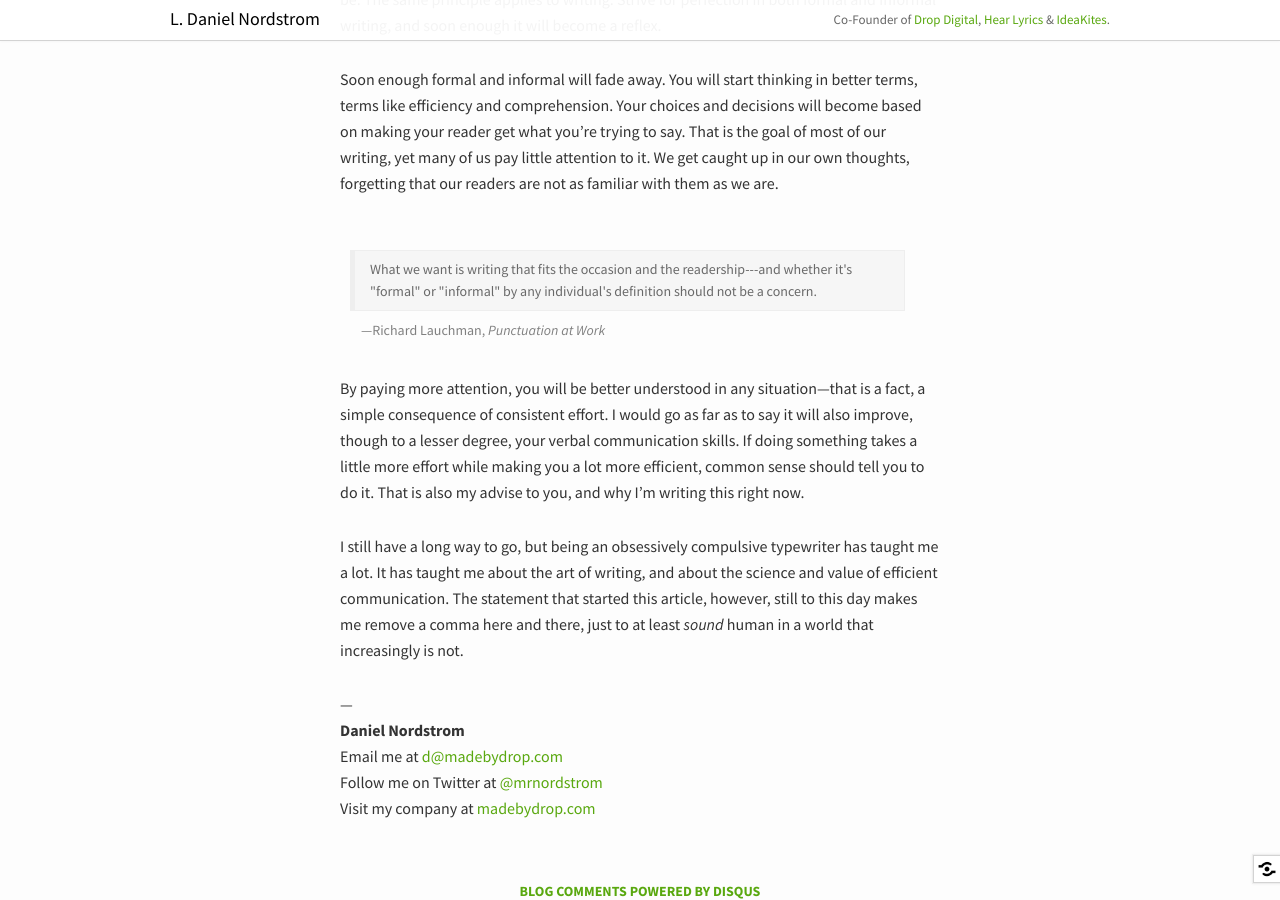
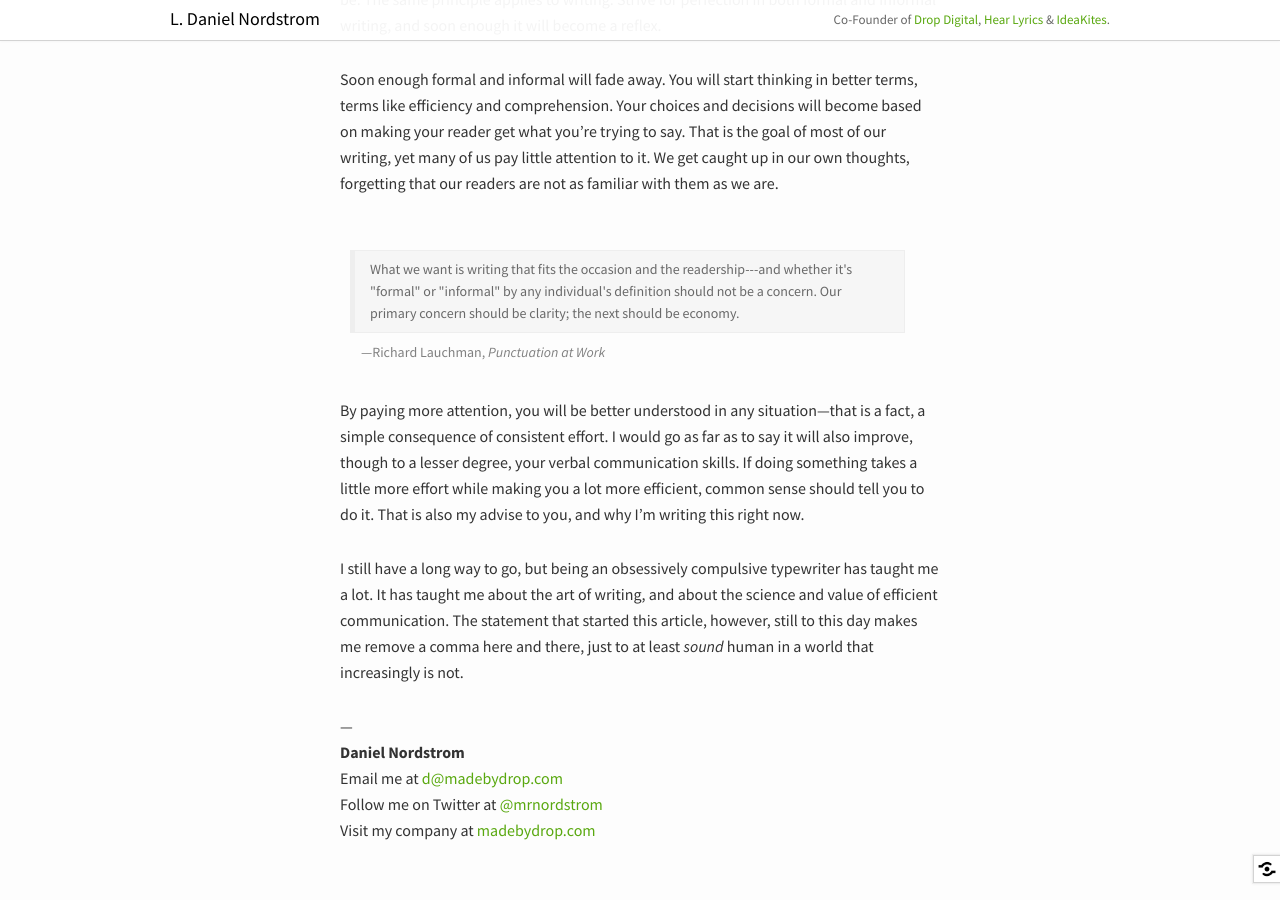
Before and after one commit to dnordstrom/mrnordstrom.com, a Jekyll site: the page built from _posts/2013-01-13-the-value-of-being-a-human-typewriter.markdown, in a window 1280 px wide and 900 px high, scrolled down 708 px. Built offline with Jekyll 4.4.1, drawn with Linux system fonts in a browser that asks for light colours; nearby versions of some CDN libraries; Markdown is read by kramdown in place of the engine named in the settings; comment, search, counter and statistics services are not loaded.

```diff
--- a/_posts/2013-01-13-the-value-of-being-a-human-typewriter.markdown
+++ b/_posts/2013-01-13-the-value-of-being-a-human-typewriter.markdown
@@ -15,7 +15,7 @@
 Soon enough formal and informal will fade away. You will start thinking in better terms, terms like efficiency and comprehension. Your choices and decisions will become based on making your reader get what you're trying to say. That is the goal of most of our writing, yet many of us pay little attention to it. We get caught up in our own thoughts, forgetting that our readers are not as familiar with them as we are.
 
 <figure class="quotation">
-<blockquote><p>What we want is writing that fits the occasion and the readership---and whether it's "formal" or "informal" by any individual's definition should not be a concern.</p></blockquote>
+<blockquote><p>What we want is writing that fits the occasion and the readership---and whether it's "formal" or "informal" by any individual's definition should not be a concern. Our primary concern should be clarity; the next should be economy.</p></blockquote>
 <figcaption>Richard Lauchman, <cite>Punctuation at Work</cite></figcaption>
 </figure>
 
```
